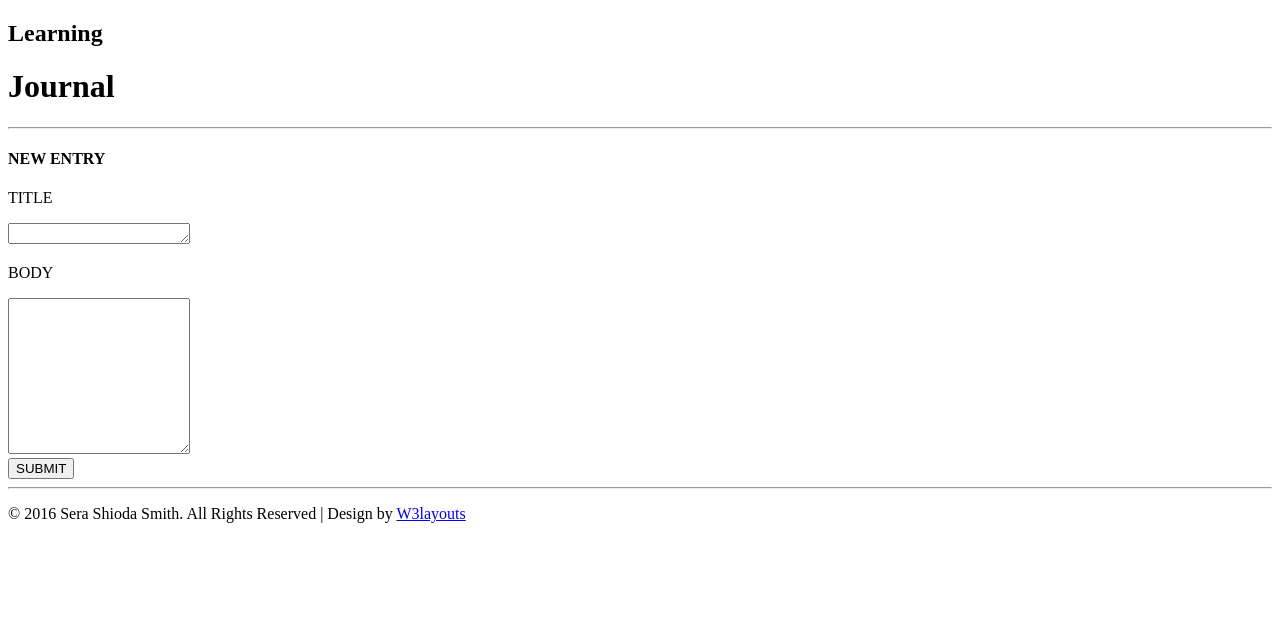
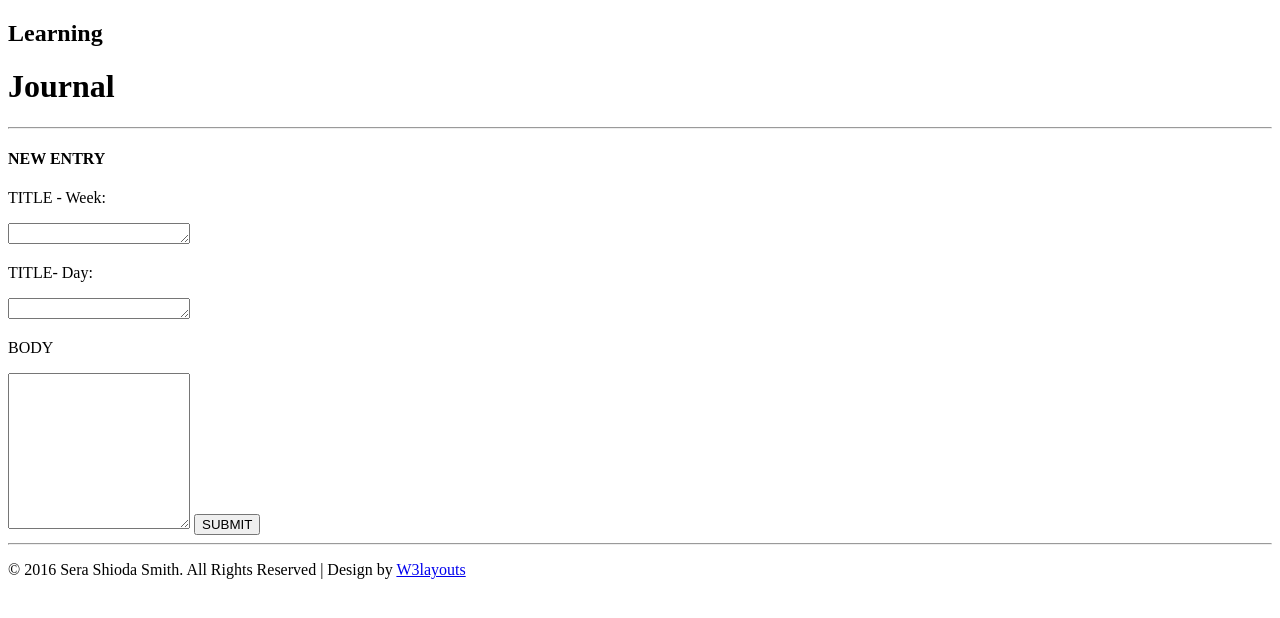
Before and after one commit to amosboldor/learning_journal2, a Python web app: template learning_journal/templates/create.jinja2 in a window 1280 px wide. Shown: the part 107-725 px from the top of the page. Run offline with Jinja, Linux system fonts and the light colour scheme; the template is opened without the code that fills it, so the values that code supplies are empty.

Commit message:
added titl1 to create.jinja2 and default.py

```diff
--- a/learning_journal/templates/create.jinja2
+++ b/learning_journal/templates/create.jinja2
@@ -1,5 +1,5 @@
 {% extends "layout.jinja2" %}
-<!--A Design by W3layouts
+{# <!--A Design by W3layouts
 Author: W3layout
 Author URL: http://w3layouts.com
 License: Creative Commons Attribution 3.0 Unported
@@ -69,24 +69,24 @@ Smartphone Compatible web template, free webdesigns for Nokia, Samsung, LG, Sony
                 <div class="banner-text">
                   {#   <h2>Week 1</h2>
                     <h1>Day 1</h1> #}
-                    <div class="banner-btn">
+                  {#   <div class="banner-btn">
                         <a href="/journal/{id:\d+}">Read More</a>
                     </div>
                 </div>
             </div>
         </div>
-    </div>
+    </div> #}
     <!--banner-end-->
 
   <!-- Page Content -->
-  <div class="container">
+  {# <div class="container">
 
       <div class="row">
 
           <!-- Blog Post Content Column -->
           <div class="col-lg-8">
 
-            <hr>
+            <hr> #}
 
             <!-- New Article Form -->
             {% block body %}
@@ -104,12 +104,14 @@ Smartphone Compatible web template, free webdesigns for Nokia, Samsung, LG, Sony
                                             <h4>NEW ENTRY</h4>
                                             <form role="form">
                                                 <div class="form-group">
-                                                    <p>TITLE</p>
-                                                    <textarea class="form-control" rows="1"></textarea>
+                                                    <p>TITLE - Week:</p>
+                                                    <textarea class="form-control" rows="1" name="title"></textarea>
+                                                    <p>TITLE- Day:</p>
+                                                    <textarea class="form-control" rows="1" name="title1"></textarea>
                                                     <p>BODY</p>
-                                                    <textarea class="form-control" rows="10"></textarea>
+                                                    <textarea class="form-control" rows="10" name="body"></textarea>
+                                                <button type="submit" class="btn btn-primary">SUBMIT</button>
                                                 </div>
-                                                <button type="submit" class="btn btn-primary">SUBMIT</button>
                                             </form>
                                         </div>
                                         <hr>
--- a/learning_journal/views/default.py
+++ b/learning_journal/views/default.py
@@ -34,7 +34,7 @@ def create_view(request):
     """."""
     if request.method == 'POST':
         entry = request.POST
-        row = Entries(title=entry['title'], create_date=date.today(), body=entry['body'])
+        row = Entries(title=entry['title'], title1=entry['title1'], create_date=date.today(), body=entry['body'])
         request.dbsession.add(row)
         return HTTPFound(request.route_url('list'))
     return {}
@@ -48,6 +48,7 @@ def edit_view(request):
         entry = request.POST
         query = request.dbsession.query(Entries).get(entry_id)
         query.title = entry['title']
+        query.title1 = entry['title1']
         query.body = entry['body']
         request.dbsession.flush()
         return HTTPFound(request.route_url('list'))
```
Also changed, not shown: learning_journal.sqlite.
